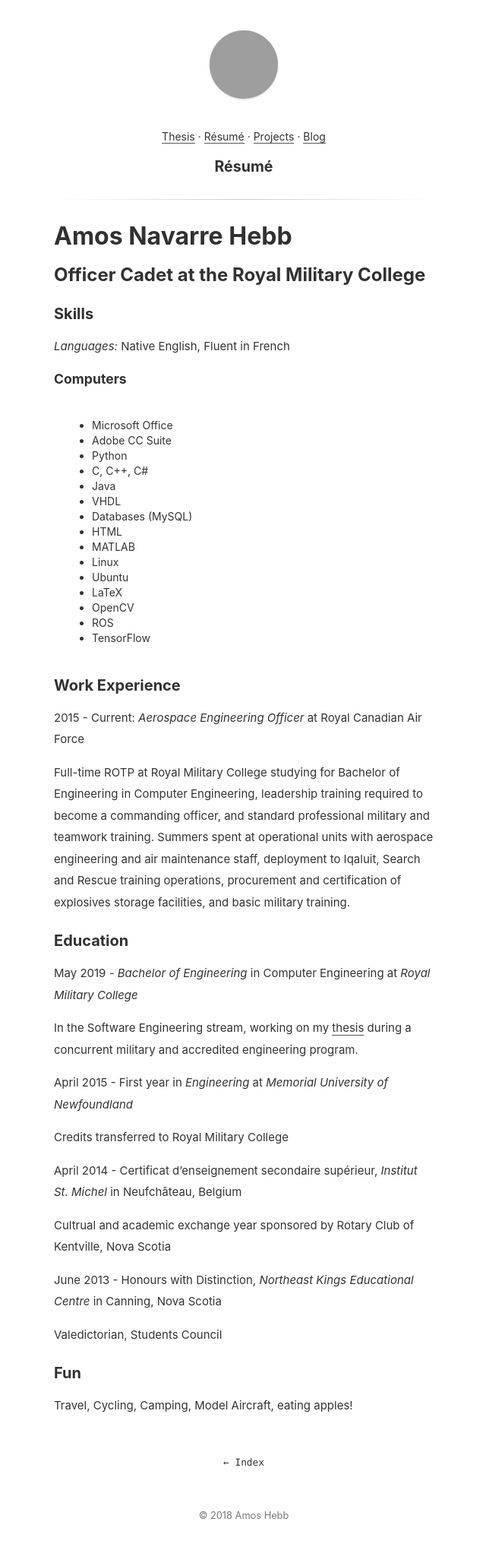
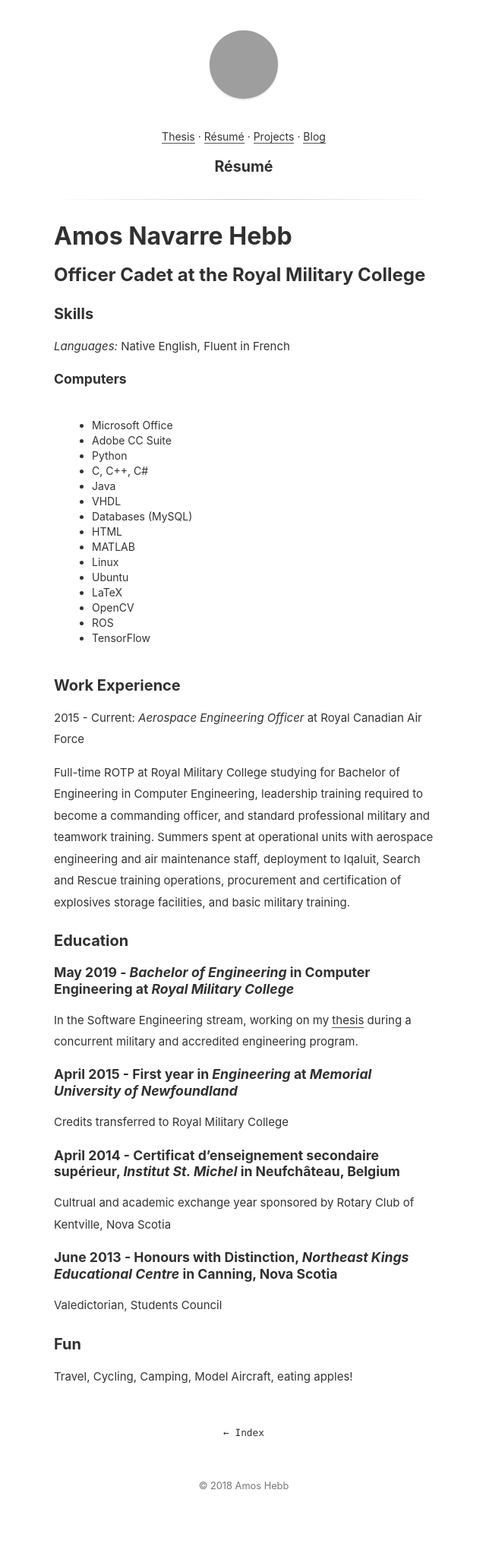
Before and after one commit to navh/amoshebb, a Jekyll site: the page built from cv.md, in a window 1280 px wide. Shown: the whole page at 76% size, without its empty margins (319-959 px from the left). Built offline with Jekyll 4.4.1, drawn with Linux system fonts in a browser that asks for light colours; after the commit the page ends 2001 px from its top, so only the background shows below that; grey boxes are pictures that could not be loaded.

Commit message:
tuned up the cv page

```diff
--- a/cv.md
+++ b/cv.md
@@ -40,19 +40,19 @@ Full-time ROTP at Royal Military College studying for Bachelor of Engineering in
 
 ### Education
 
-May 2019 - *Bachelor of Engineering* in Computer Engineering at *Royal Military College*
+##### May 2019 - *Bachelor of Engineering* in Computer Engineering at *Royal Military College*
 
 In the Software Engineering stream, working on my [thesis](https://www.amoshebb.com/coatimunde) during a concurrent military and accredited engineering program.
 
-April 2015 - First year in *Engineering* at *Memorial University of Newfoundland*
+##### April 2015 - First year in *Engineering* at *Memorial University of Newfoundland*
 
 Credits transferred to Royal Military College
 
-April 2014 - Certificat d’enseignement secondaire supérieur, *Institut St. Michel* in Neufchâteau, Belgium
+##### April 2014 - Certificat d’enseignement secondaire supérieur, *Institut St. Michel* in Neufchâteau, Belgium
 
 Cultrual and academic exchange year sponsored by Rotary Club of Kentville, Nova Scotia
 
-June 2013 - Honours with Distinction, *Northeast Kings Educational Centre* in Canning, Nova Scotia
+##### June 2013 - Honours with Distinction, *Northeast Kings Educational Centre* in Canning, Nova Scotia
 
 Valedictorian, Students Council
 
```
